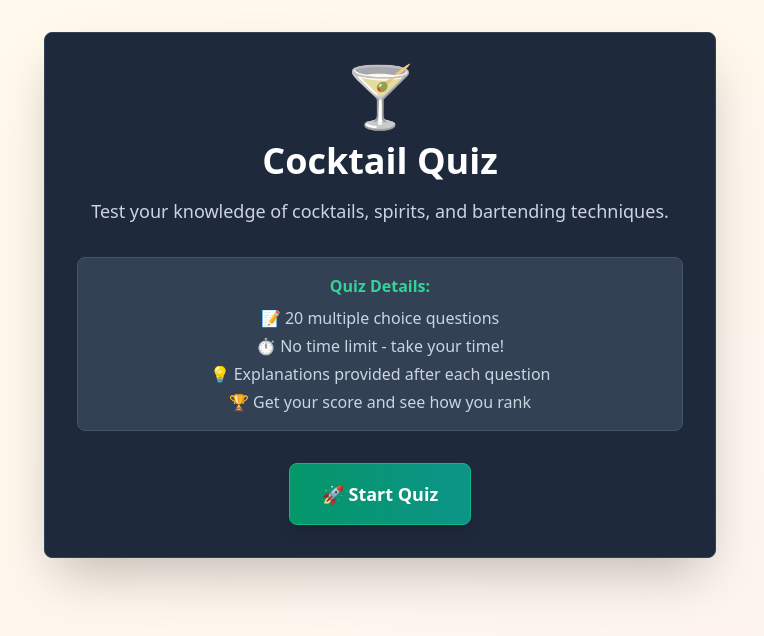
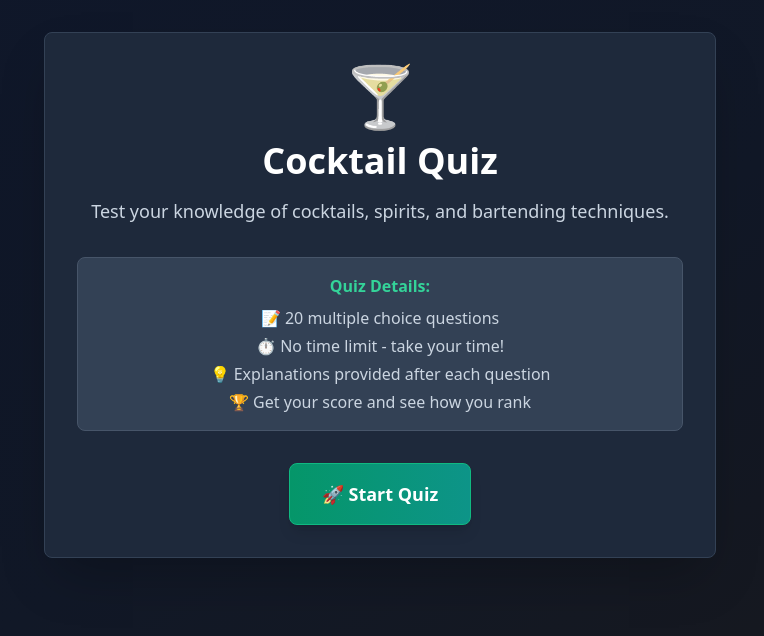
Before and after one commit to HelderBalbino/cocktail-quiz, a React (Vite) app: page / in a window 1280 px wide. Shown: the top 636 px of the page, without its empty margins (260-1024 px from the left). Built offline with nearby package versions, Linux system fonts and the light colour scheme.

Commit message:
Refactor App component styles for improved visual consistency and user experience

```diff
--- a/src/App.tsx
+++ b/src/App.tsx
@@ -110,7 +110,7 @@ function App() {
 
 	if (!hasStarted) {
 		return (
-			<div className='min-h-screen bg-gradient-to-br from-amber-50 via-orange-50 to-red-50'>
+			<div className='min-h-screen bg-gradient-to-br from-slate-900 via-gray-900 to-zinc-900'>
 				<div className='container mx-auto px-4 sm:px-6 lg:px-8 py-4 sm:py-6 lg:py-8'>
 					<StartScreen
 						onStart={startQuiz}
@@ -123,7 +123,7 @@ function App() {
 
 	if (quizState.showResults) {
 		return (
-			<div className='min-h-screen bg-gradient-to-br from-amber-50 via-orange-50 to-red-50'>
+			<div className='min-h-screen bg-gradient-to-br from-slate-900 via-gray-900 to-zinc-900'>
 				<div className='container mx-auto px-4 sm:px-6 lg:px-8 py-4 sm:py-6 lg:py-8'>
 					<ResultsScreen
 						result={getQuizResult()}
@@ -137,7 +137,7 @@ function App() {
 	const currentQuestion = questions[quizState.currentQuestionIndex];
 
 	return (
-		<div className='min-h-screen bg-gradient-to-br from-amber-50 via-orange-50 to-red-50'>
+		<div className='min-h-screen bg-gradient-to-br from-slate-900 via-gray-900 to-zinc-900'>
 			<div className='container mx-auto px-4 sm:px-6 lg:px-8 py-4 sm:py-6 lg:py-8'>
 				<ProgressBar
 					current={quizState.currentQuestionIndex}
@@ -155,7 +155,7 @@ function App() {
 					<div className='max-w-2xl mx-auto mt-4 sm:mt-6 text-center px-4 sm:px-0'>
 						<button
 							onClick={handleNextQuestion}
-							className='bg-gradient-to-r from-green-500 to-blue-500 text-white font-semibold py-3 sm:py-4 px-6 sm:px-8 rounded-lg hover:from-green-600 hover:to-blue-600 transition-all duration-200 transform hover:scale-105 w-full sm:w-auto min-h-[48px] touch-manipulation text-sm sm:text-base'
+							className='bg-gradient-to-r from-emerald-600 to-teal-600 text-white font-semibold py-3 sm:py-4 px-6 sm:px-8 rounded-lg hover:from-emerald-700 hover:to-teal-700 transition-all duration-200 transform hover:scale-105 w-full sm:w-auto min-h-[48px] touch-manipulation text-sm sm:text-base border border-emerald-500'
 						>
 							{quizState.currentQuestionIndex ===
 							questions.length - 1
```
